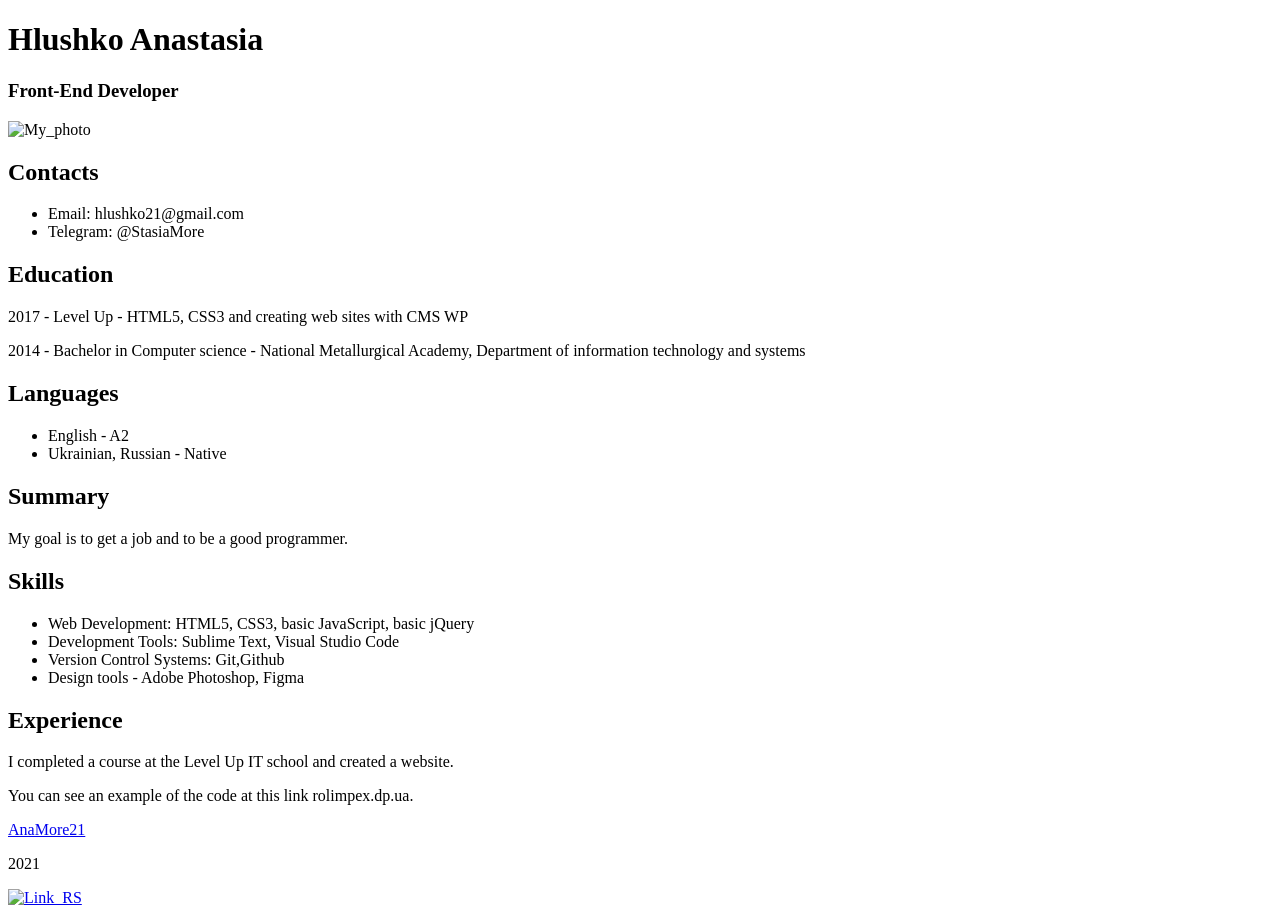
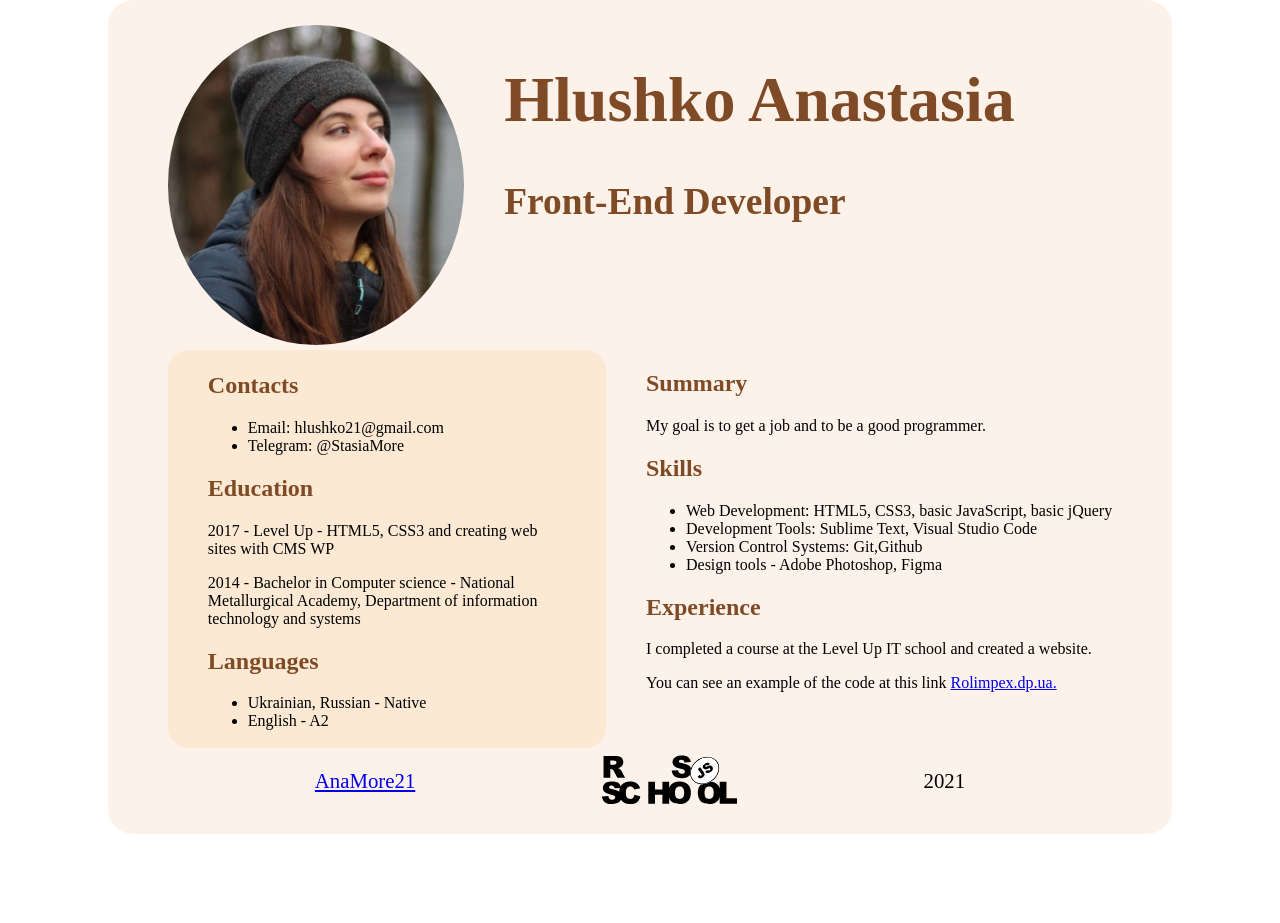
Before and after one commit to AnaMore21/rsschool-cv1, a plain HTML site: page index.html in a window 1280 px wide. After the commit the page ends 834 px from the top, so only its background shows below. Drawn offline with Linux system fonts and the light colour scheme.

Commit message:
feat: add style.css, photos

```diff
--- a/index.html
+++ b/index.html
@@ -2,19 +2,22 @@
 <html lang="en">
 <head>
     <meta charset="UTF-8">
-    <meta http-equiv="X-UA-Compatible" content="IE=edge">
     <meta name="viewport" content="width=device-width, initial-scale=1.0">
+    <link rel="stylesheet" href="style.css">
     <title>CV</title>
 </head>
 <body>
+    <div class="container">
         <header class="header-section">
+            <img class="my-photo" src="img/my_photo.jpg" alt="My_photo">
+            <div>
                 <h1 class="name">Hlushko Anastasia</h1>
                 <h3>Front-End Developer</h3>
+            </div>
         </header>
 
-    <main>
+        <main class="main">
             <aside class="aside-section">
-            <img src="img/my_photo.svg" alt="My_photo">
                 <h2>Contacts</h2>
                 <ul>
                     <li>Email: hlushko21@gmail.com</li>
@@ -27,17 +30,18 @@
 
                 <h2>Languages</h2>
                 <ul>
+                    <li>Ukrainian, Russian - Native</li>
                     <li>English - A2</li>
-                <li>Ukrainian, Russian - Native</li>
                 </ul>
             </aside>
 
-        <section class="main-section">
+            <div class="main-section">
+                <section>
                     <h2>Summary</h2>
                     <p>My goal is to get a job and to be a good programmer.</p>
                 </section>
 
-        <section class="main-section">
+                <section>
                     <h2>Skills</h2>
                     <ul>
                         <li>Web Development: HTML5, CSS3, basic JavaScript, basic jQuery</li>
@@ -47,22 +51,23 @@
                     </ul>
                 </section>
 
-        <section class="main-section">
+                <section>
                     <h2>Experience</h2>
                     <p>I completed a course at the Level Up IT school and created a website.</p>
-            <p>You can see an example of the code at this link rolimpex.dp.ua.</p>
+                    <p>You can see an example of the code at this link
+                        <a href="http://rolimpex.dp.ua./">Rolimpex.dp.ua.</a>
+                    </p>
                 </section>
-
+            </div>
         </main>
 
         <footer class="footer-section">
             <a href="https://github.com/AnaMore21">AnaMore21</a>
-        <p>2021</p>
             <a href="https://rs.school/js/">
                 <img src="img/rs_school_js.svg" width="auto" height="50" alt="Link_RS">
             </a>
-        </p>
+            <p>2021</p>
         </footer>
-
+    </div>
 </body>
 </html>
--- /dev/null
+++ b/style.css
@@ -0,0 +1,45 @@
+body {
+	margin:0px;
+	padding:0px;
+    /* background: rgb(252, 238, 212);  */
+}
+.container {
+    margin: 0 auto;
+    width: 80%;
+    padding: 20px;
+    border-radius: 25px;
+    background-color: #fdf2ea;
+}
+h1,
+h2,
+h3 {
+    color: #7f4b26;
+}
+.header-section,
+.main,
+.footer-section {
+    display: flex;
+    flex-direction: row;
+    justify-content: space-evenly;
+}
+.header-section {
+    height: 20%;
+    padding-right: 10%;
+    font-size: 2em;
+    color: #ad8264;
+}
+.my-photo {
+    height: 320px;
+    padding: 5px;
+    border-radius: 50%;
+}
+.aside-section {
+    width: 35%;
+    padding: 2px 40px;
+    border-radius: 5%;
+    background-color: #fbe9d4;
+}
+.footer-section {
+    align-items: center;
+    font-size: 1.3em;
+}
```
Also changed, not shown: img/my_photo.jpg (added), img/rs_school_js.svg (added). Lines whose indentation alone changed are shown as unchanged.
